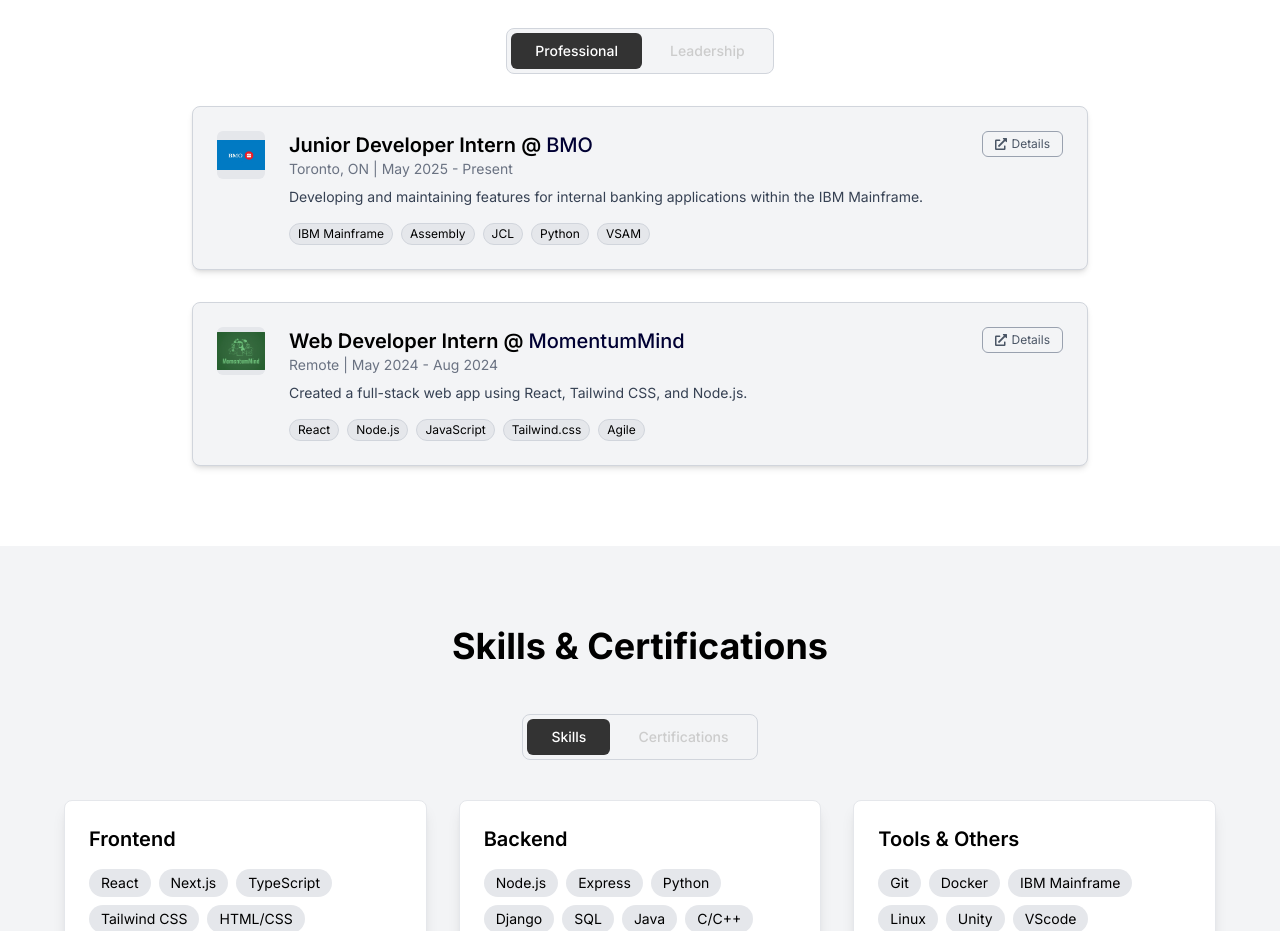
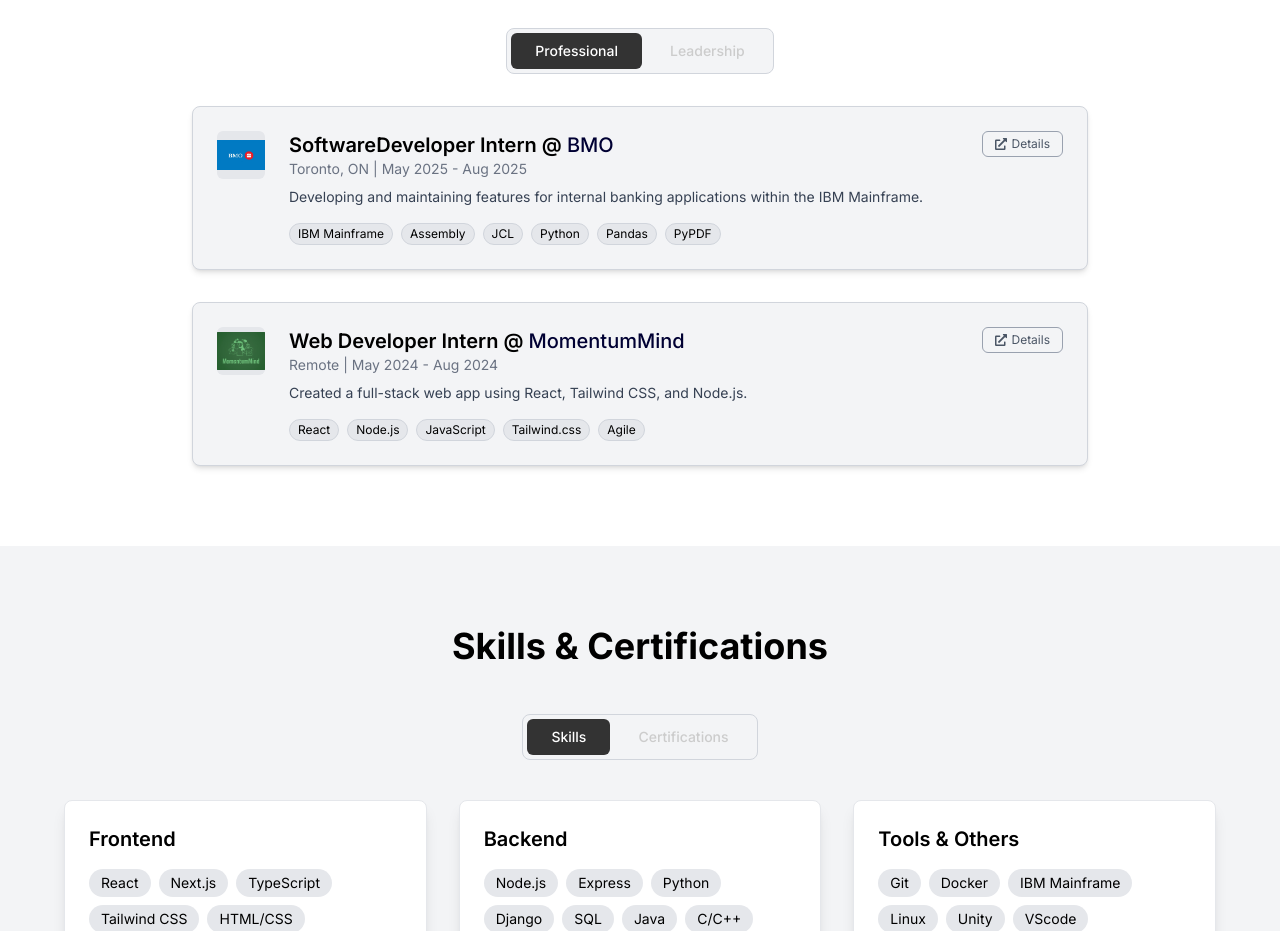
Before and after one commit to svankadarii/personalwebsite, a Next.js app: page / in a window 1280 px wide. Shown: the part 900-1831 px from the top of the page. Built offline with nearby package versions, Linux system fonts and the light colour scheme.

Commit message:
Update Hero and Experience components

```diff
--- a/src/components/Experience.tsx
+++ b/src/components/Experience.tsx
@@ -31,16 +31,16 @@
     {
       // icon: FaBuilding,
       logoSrc: "/bmo.jpg", // Example: Assuming you have bmo.png in public/logos
-      title: 'Junior Developer Intern',
+      title: 'SoftwareDeveloper Intern',
       company: 'BMO',
       // companyLink: 'https://www.bmo.com/',
       location: 'Toronto, ON',
-      dates: 'May 2025 - Present',
+      dates: 'May 2025 - Aug 2025',
       description: [
           'Developing and maintaining features for internal banking applications within the IBM Mainframe.',
           'Incoming Summer 2025',
       ],
-      technologies: ['IBM Mainframe', 'Assembly', 'JCL', 'Python', 'VSAM'],
+      technologies: ['IBM Mainframe', 'Assembly', 'JCL', 'Python', 'Pandas', 'PyPDF'],
     },
     {
       logoSrc: "/MomentumMind.jpg", // Example: Assuming you have bmo.png in public/logos
--- a/src/components/Hero.tsx
+++ b/src/components/Hero.tsx
@@ -5,7 +5,7 @@
 import Image from 'next/image'
 
 const roles = [
-  "Junior Developer Intern @ BMO",
+  "Prev. Software Developer Intern @ BMO",
   "Soccer Enthusiast",
   "Music Connoisseur",
 ]
```
